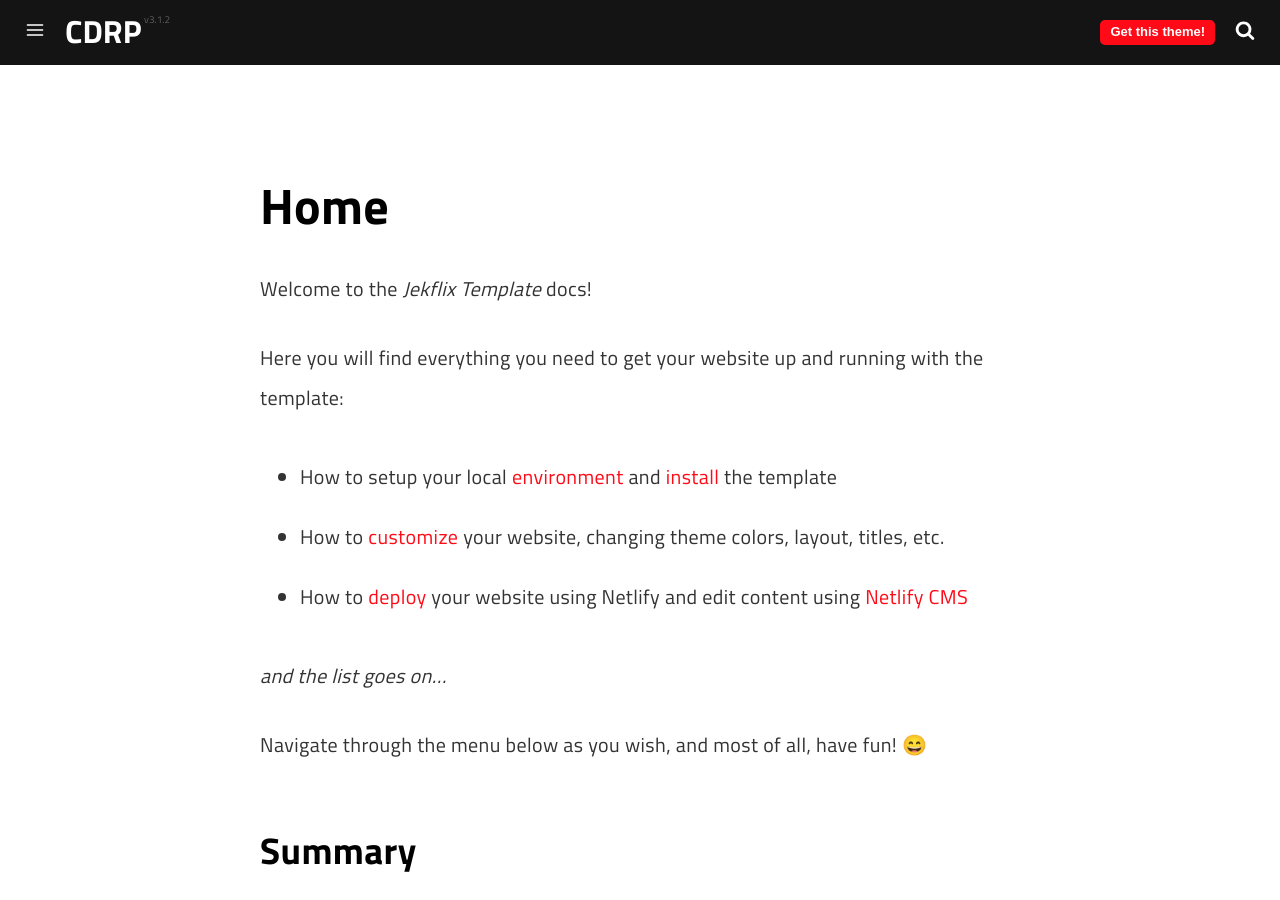
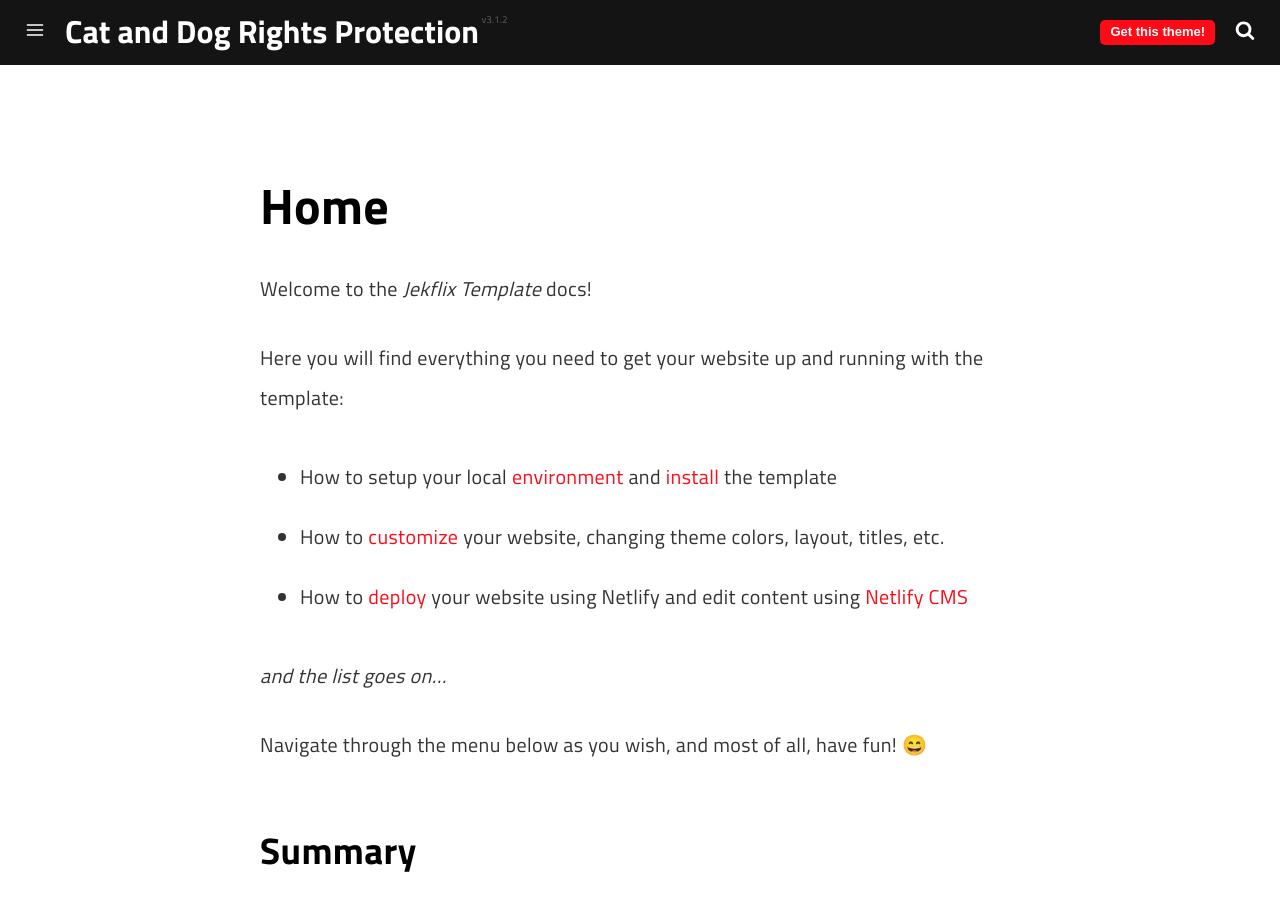
Before and after one commit to Yukikaze924/Yukikaze924.github.io, a Jekyll site: the page built from docs/README.md, in a window 1280 px wide and 900 px high. Built offline with Jekyll 4.4.1, drawn with Linux system fonts in a browser that asks for light colours; our own code applies the rules of GitHub Pages for plain Markdown files; a script that is not in the unit is left out.

Commit message:
Update _config.yml

```diff
--- a/_config.yml
+++ b/_config.yml
@@ -1,5 +1,5 @@
 # Site Settings
-name: CDRP
+name: Cat and Dog Rights Protection
 title: CDRP | Cat and Dog Rights Protection
 description: Speak up for animals who cannot speak like us
 tags:
```
